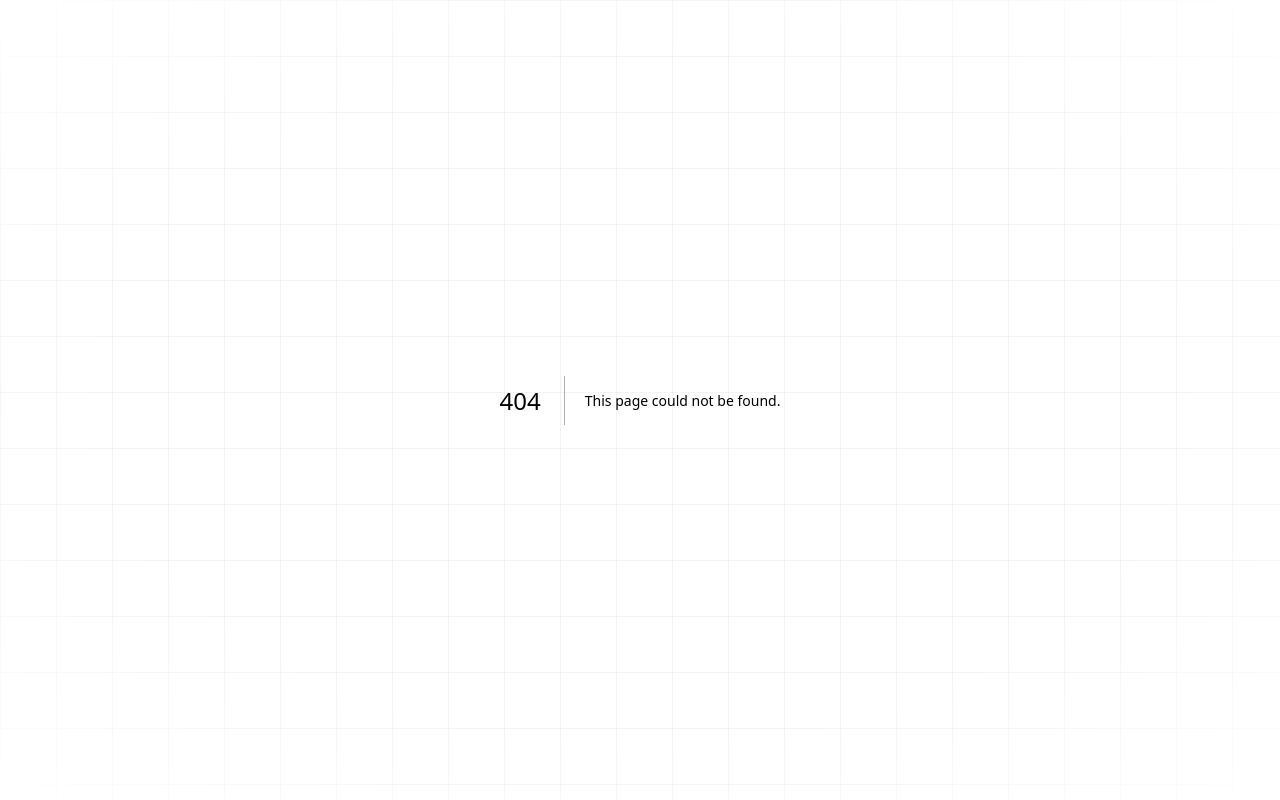
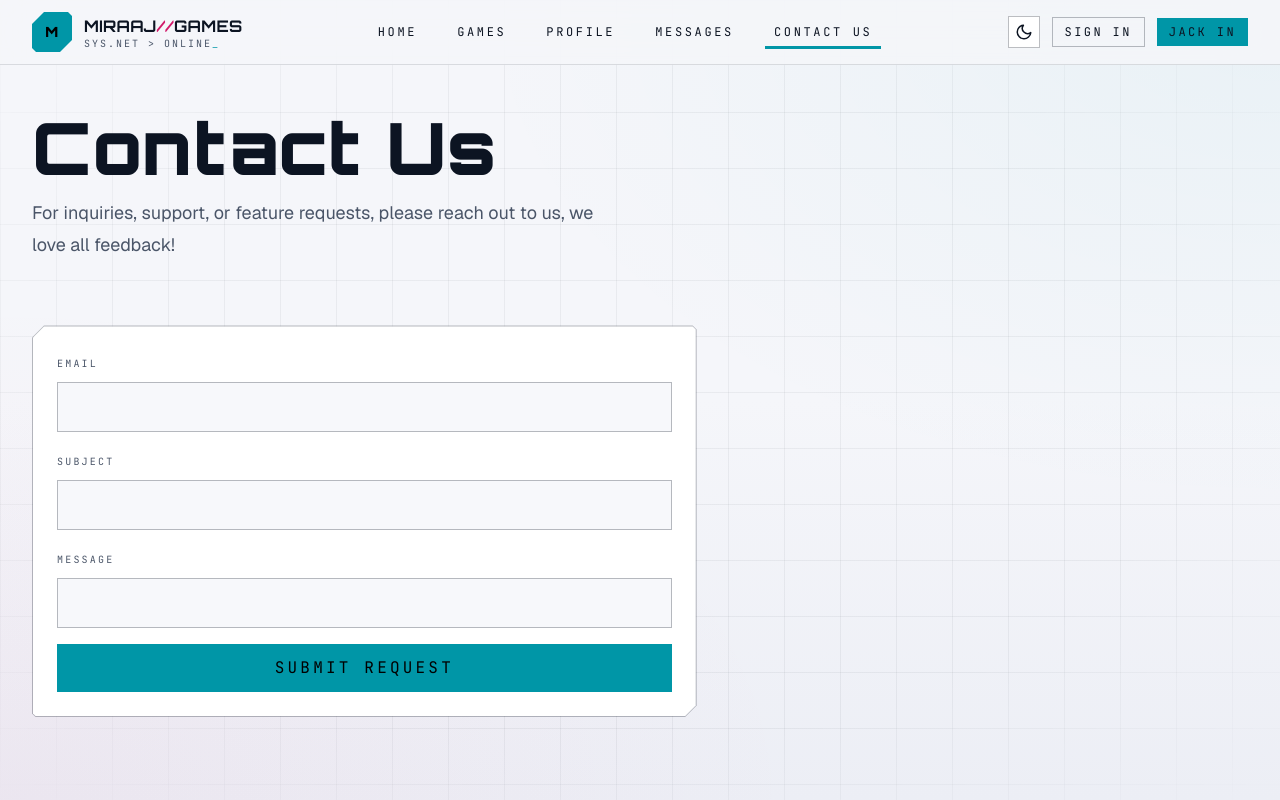
Before and after one commit to sammalik111/MiraajGames, a Next.js app: page /contactUs in a window 1280 px wide. Before the commit this address had no page. Built offline with nearby package versions, Linux system fonts and the light colour scheme; no server answers.

Commit message:
simple setup for the contact us page

```diff
--- /dev/null
+++ b/src/app/contactUs/page.tsx
@@ -0,0 +1,64 @@
+"use client";
+
+import Navbar from "@/components/navbar";
+import HudPanel  from "@/components/HudPanel";
+import { useState } from "react";
+
+
+export default function ContactUs() {
+    const [currentEmail, setCurrentEmail] = useState("");
+    const [currSubject, setCurrSubject] = useState("");
+    const [currentMessage, setCurrentMessage] = useState("");
+
+
+    const handleSubmit = () => {
+        return alert(`Email: ${currentEmail}\nSubject: ${currSubject}\nMessage: ${currentMessage}\n\nThis is a demo form, so the message won't actually be sent anywhere, but we appreciate you taking the time to fill it out!`)
+    };
+
+    return (
+        <div className="min-h-screen text-[color:var(--fg)]">
+        <Navbar />
+
+        <main className="relative z-10 max-w-7xl mx-auto px-4 py-12 sm:px-6 lg:px-8">
+            <section className="grid gap-10 md:grid-cols-[1.3fr_1fr] items-center">
+                <div className="space-y-7">
+                    <div className="space-y-4">
+                        <h1 className="font-display font-black text-5xl sm:text-6xl lg:text-7xl leading-[0.95] tracking-tight">
+                            Contact Us
+                        </h1>
+                        <p className="max-w-xl text-lg leading-8 text-[color:var(--fg-muted)]">
+                            For inquiries, support, or feature requests, please reach out to us, we love all feedback!
+                        </p>
+                        <br />
+                        <HudPanel className="mt-6" innerClassName="p-6 space-y-4">
+                            {[
+                            { label: "Email", value: currentEmail, set: setCurrentEmail },
+                            { label: "Subject", value: currSubject, set: setCurrSubject },
+                            { label: "Message", value: currentMessage, set: setCurrentMessage },
+                            ].map(({ label, value, set }) => (
+                            <div key={label}>
+                                <label className="font-mono text-[10px] uppercase tracking-[0.22em] text-[color:var(--fg-muted)]">
+                                {label}
+                                </label>
+                                <input
+                                type="text"
+                                value={value}
+                                onChange={(e) => set(e.target.value)}
+                                className="mt-2 w-full bg-[color:var(--surface-2)] border border-[color:var(--border-strong)] px-4 py-3 text-sm text-[color:var(--fg)] outline-none focus:border-[color:var(--neon-cyan)] transition"
+                                />
+                            </div>
+                            ))}
+                            <button
+                            onClick={handleSubmit}
+                            className="w-full font-mono text-xs uppercase tracking-[0.2em] px-4 py-3 bg-[color:var(--neon-cyan)] text-black hover:ring-cyan transition"
+                            >
+                            Submit Request
+                            </button>
+                        </HudPanel>
+                    </div>
+                </div>
+            </section>
+        </main>
+        </div>
+    );
+}
--- a/src/components/navbar.tsx
+++ b/src/components/navbar.tsx
@@ -66,6 +66,7 @@ export default function Navbar() {
           <NavLink href="/#games">Games</NavLink>
           <NavLink href="/profile">Profile</NavLink>
           <NavLink href="/messages">Messages</NavLink>
+          <NavLink href="/contactUs">Contact Us</NavLink>
         </div>
 
         <div className="hidden items-center gap-3 md:flex">
```
